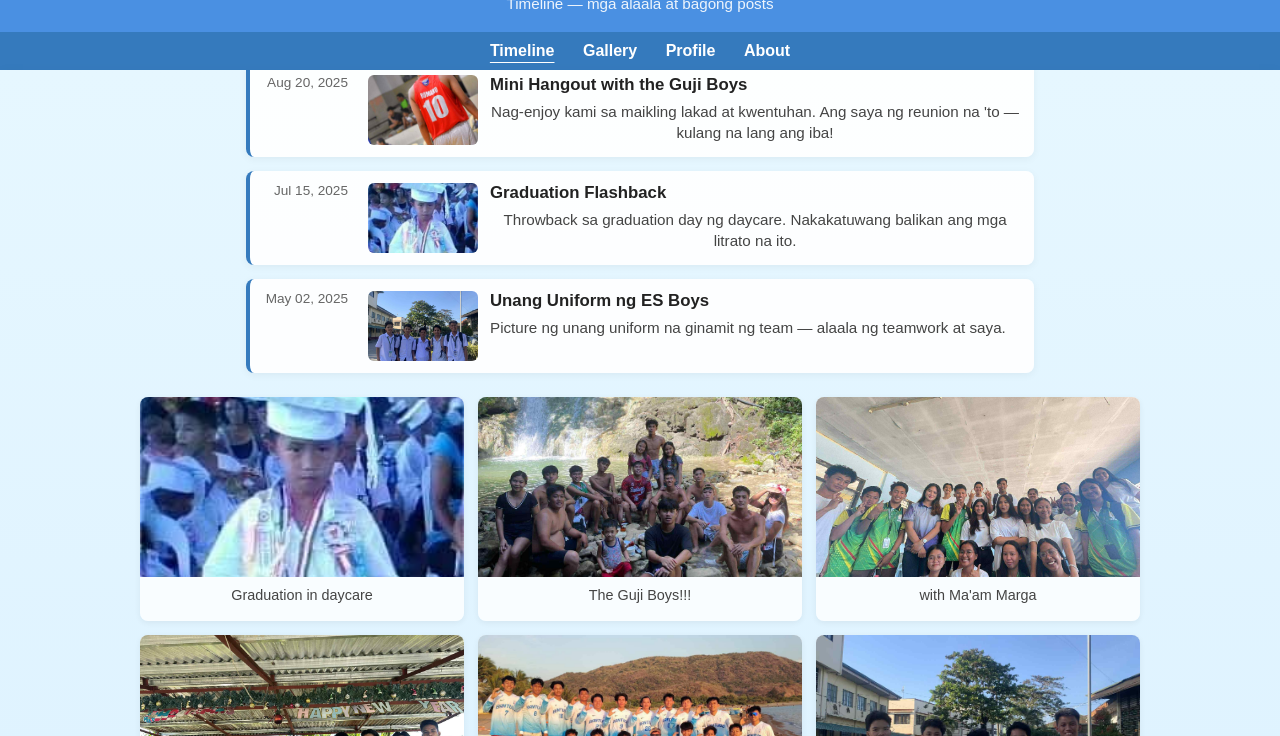
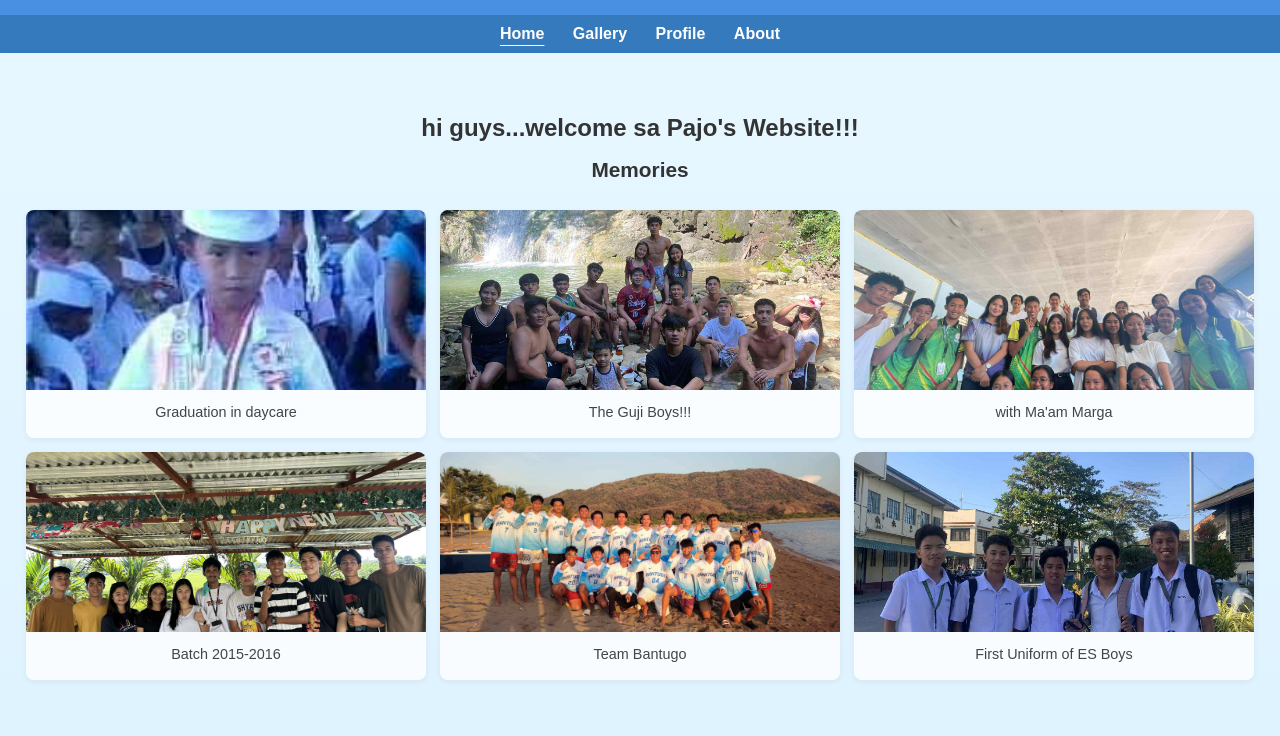
Before and after one commit to Itsmepajo/Itsmepajo, a plain HTML site: page index.html in a window 1280 px wide. Shown: the part 64-800 px from the top of the page. Drawn offline with Linux system fonts and the light colour scheme.

Commit message:
Update index.html

```diff
--- a/index.html
+++ b/index.html
@@ -1,4 +1,10 @@
-<!-- Open Graph (for Facebook/Messenger, etc.) -->
+<!DOCTYPE html>
+<html lang="en">
+<head>
+<meta charset="UTF-8" />
+<meta name="viewport" content="width=device-width, initial-scale=1.0"/>
+
+<!-- Open Graph (for Facebook/Messenger previews) -->
 <meta property="og:title" content="Pajo's Blog — Timeline" />
 <meta property="og:description" content="Timeline, memories and mini-posts from Pajo. Click to view photos." />
 <meta property="og:type" content="website" />
@@ -7,17 +13,12 @@
 <meta property="og:image:width" content="1200" />
 <meta property="og:image:height" content="630" />
 
-<!-- Twitter cards (optional but helpful) -->
+<!-- Twitter cards -->
 <meta name="twitter:card" content="summary_large_image" />
 <meta name="twitter:title" content="Pajo's Blog — Timeline" />
 <meta name="twitter:description" content="Timeline, memories and mini-posts from Pajo." />
 <meta name="twitter:image" content="https://raw.githack.com/Itsmepajo/Itsmepajo/main/images/photo16.jpg" />
 
-<!DOCTYPE html>
-<html lang="en">
-<head>
-<meta charset="UTF-8" />
-<meta name="viewport" content="width=device-width, initial-scale=1.0"/>
 <title>Pajo's Blog</title>
 <style>
   * { box-sizing: border-box; margin:0; padding:0; }
@@ -88,60 +89,12 @@
   #profile { background: linear-gradient(180deg, #fff7ec, #fff1dd); }
   #gallery { background: linear-gradient(180deg, #f0fff7, #e6ffee); }
 
-  /* Timeline */
-  .timeline {
-    width: 100%;
-    max-width: 800px;
-    margin-top: 12px;
-    display: flex;
-    flex-direction: column;
-    gap: 14px;
-    padding: 6px;
-  }
-  .timeline-item {
-    background: rgba(255,255,255,0.9);
-    border-left: 4px solid #357ABD;
-    border-radius: 8px;
-    padding: 12px 14px;
-    box-shadow: 0 2px 8px rgba(0,0,0,0.05);
-    display: flex;
-    gap:12px;
-    align-items: flex-start;
-  }
-  .timeline-date {
-    min-width: 84px;
-    font-size: 0.85rem;
-    color: #666;
-    text-align: right;
-    margin-right:8px;
-  }
-  .timeline-content h3 {
-    margin-bottom:6px;
-    font-size:1.05rem;
-    color:#222;
-  }
-  .timeline-content p {
-    font-size:0.95rem;
-    color:#444;
-    line-height:1.4;
-  }
-  .timeline-thumb {
-    width:110px;
-    height:70px;
-    overflow:hidden;
-    border-radius:6px;
-    flex-shrink:0;
-    object-fit:cover;
-  }
-
   /* Gallery */
   .gallery {
     display: grid;
     grid-template-columns: repeat(3,1fr);
     gap:14px;
     margin-top:14px;
-    width:100%;
-    max-width:1000px;
   }
   @media (max-width:1024px){.gallery{grid-template-columns:repeat(2,1fr);} }
   @media (max-width:720px){.gallery{grid-template-columns:1fr;} }
@@ -165,64 +118,32 @@
   .photo-card .desc{font-size:0.9rem;color:#444; padding:10px 12px 8px;}
 
   .section h2{margin-bottom:10px;}
-  .section p{max-width:800px; text-align:center;}
+  .section p{max-width:600px; text-align:center;}
 </style>
 </head>
 <body>
 
 <header>
-  <h1> Pajo's Blog</h1>
-  <p style="margin-top:6px;">Timeline — mga alaala at bagong posts</p>
+  <h1> Pajo's Website</h1>
 </header>
 
 <nav>
-  <a data-target="home" class="nav-active">Timeline</a>
+  <a data-target="home" class="nav-active">Home</a>
   <a data-target="gallery">Gallery</a>
   <a data-target="profile">Profile</a>
   <a data-target="about">About</a>
 </nav>
 
 <main>
-  <!-- HOME / TIMELINE -->
+  <!-- HOME -->
   <section id="home" class="section active">
-    <h2>Pajo's Blog — Timeline</h2>
-    <p style="margin:6px 0 14px; font-size:1rem; text-align:center; max-width:800px;">
-      Dito makikita ang mga huling pangyayari, photo-captures, at mini posts. Click ang image para lumaki.
+    <h2>hi guys...welcome sa Pajo's Website!!!</h2>
+    <p style="margin:6px 0 14px; font-size:1.3rem; font-weight:bold; text-align:center; max-width:600px;">
+      Memories
     </p>
 
-    <div class="timeline">
-      <div class="timeline-item">
-        <div class="timeline-date">Aug 20, 2025</div>
-        <img class="timeline-thumb" src="images/photo16.jpg" alt="Thumb 1">
-        <div class="timeline-content">
-          <h3>Mini Hangout with the Guji Boys</h3>
-          <p>Nag-enjoy kami sa maikling lakad at kwentuhan. Ang saya ng reunion na 'to — kulang na lang ang iba!</p>
-        </div>
-      </div>
-
-      <div class="timeline-item">
-        <div class="timeline-date">Jul 15, 2025</div>
-        <img class="timeline-thumb" src="images/photo7.jpg" alt="Thumb 2">
-        <div class="timeline-content">
-          <h3>Graduation Flashback</h3>
-          <p>Throwback sa graduation day ng daycare. Nakakatuwang balikan ang mga litrato na ito.</p>
-        </div>
-      </div>
-
-      <div class="timeline-item">
-        <div class="timeline-date">May 02, 2025</div>
-        <img class="timeline-thumb" src="images/photo11.jpg" alt="Thumb 3">
-        <div class="timeline-content">
-          <h3>Unang Uniform ng ES Boys</h3>
-          <p>Picture ng unang uniform na ginamit ng team — alaala ng teamwork at saya.</p>
-        </div>
-      </div>
-
-      <!-- sample — pwede mong dagdagan dito -->
-    </div>
-
-    <!-- Featured Gallery (kept for timeline view) -->
-    <div class="gallery" style="margin-top:18px;">
+    <!-- Featured Gallery -->
+    <div class="gallery">
       <div class="photo-card">
         <img src="images/photo7.jpg" alt="Graduation">
         <div class="desc">Graduation in daycare</div>
@@ -240,11 +161,11 @@
         <div class="desc">Batch 2015-2016</div>
       </div>
       <div class="photo-card">
-        <img src="images/photo6.jpg" alt="Team">
+        <img src="images/photo6.jpg" alt="Beach">
         <div class="desc">Team Bantugo</div>
       </div>
       <div class="photo-card">
-        <img src="images/photo11.jpg" alt="Uniform">
+        <img src="images/photo11.jpg" alt="Beach">
         <div class="desc">First Uniform of ES Boys</div>
       </div>
     </div>
@@ -252,10 +173,10 @@
 
   <!-- ABOUT -->
   <section id="about" class="section">
-    <h2>About</h2>
+    <h2></h2>
     <p style="margin:6px 0 14px; font-size:1rem; text-align:center; max-width:600px;">
-      Hi! I’m <strong>Romano Joshua Giro C.</strong>, the creator of this system. I’m an IS Student who is learning how to create a basic website.
-      I built this site to practice my skills and inspire others who want to learn programming.
+      Hi! I’m <strong>Romano Joshua Giro C.</strong> , the creator of this system. I’m an IS Student who Learning how to create a basic website,
+      I built this site to practice my skills, and inspire others who want to learn programming.
     </p>
     <p style="margin:6px 0 14px; font-size:1rem; text-align:center; max-width:600px;">
       For inquiries or collaboration, feel free to message me:
@@ -265,7 +186,7 @@
 
  <!-- PROFILE -->
 <section id="profile" class="section">
-  <h2>Profile</h2>
+  <h2></h2>
   <div style="display:flex; flex-direction:column; align-items:center; gap:16px;">
     <!-- Avatar -->
     <div style="width:140px; height:140px; border-radius:50%; overflow:hidden; background:linear-gradient(135deg,#dfeefc,#f3e8ff); display:flex; justify-content:center; align-items:center; box-shadow:0 4px 14px rgba(53,122,189,0.08);">
@@ -289,14 +210,14 @@
       <dd style="margin-left:0; color:#555; margin-bottom:6px;">09915725285</dd>
 
       <dt style="font-weight:bold; color:#222; margin-top:8px;">Hobbies</dt>
-      <dd style="margin-left:0; color:#555; margin-bottom:6px;">Playing Basketball, Playing Online Games, Listening Music, etc.</dd>
+      <dd style="margin-left:0; color:#555; margin-bottom:6px;">Playing Basketball,Playing Online Games,Listening Music and Etc.</dd>
     </dl>
   </div>
 </section>
 
   <!-- GALLERY -->
   <section id="gallery" class="section">
-    <h2>Gallery</h2>
+    <h2></h2>
     <div class="gallery">
       <div class="photo-card">
         <img src="images/photo16.jpg" alt="Photo 1">
@@ -346,8 +267,8 @@ links.forEach(link => {
   });
 });
 
-// Click-to-enlarge gallery images & timeline thumbs
-const galleryImages = document.querySelectorAll(".photo-card img, .timeline-thumb");
+// Click-to-enlarge gallery images
+const galleryImages = document.querySelectorAll(".photo-card img");
 galleryImages.forEach(img=>{
   img.addEventListener("click", ()=>{
     const modal = document.createElement("div");
```
